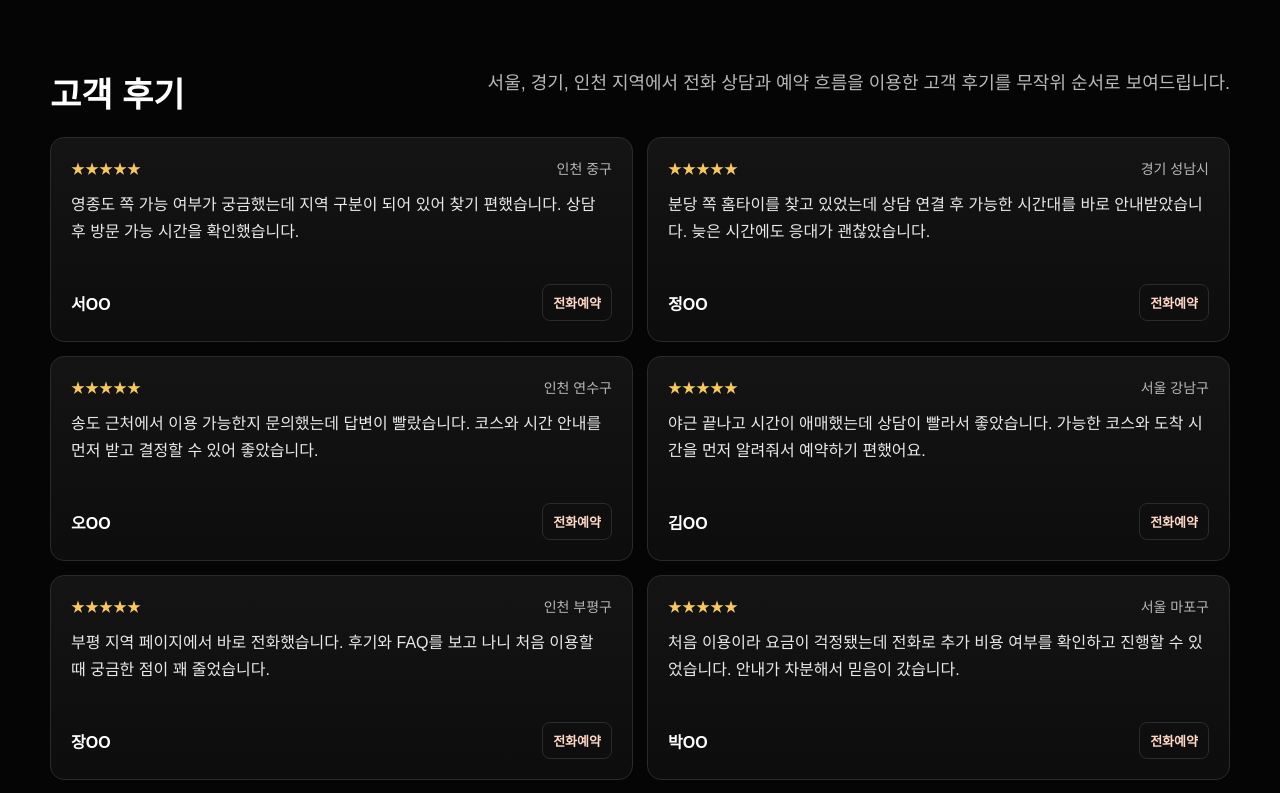
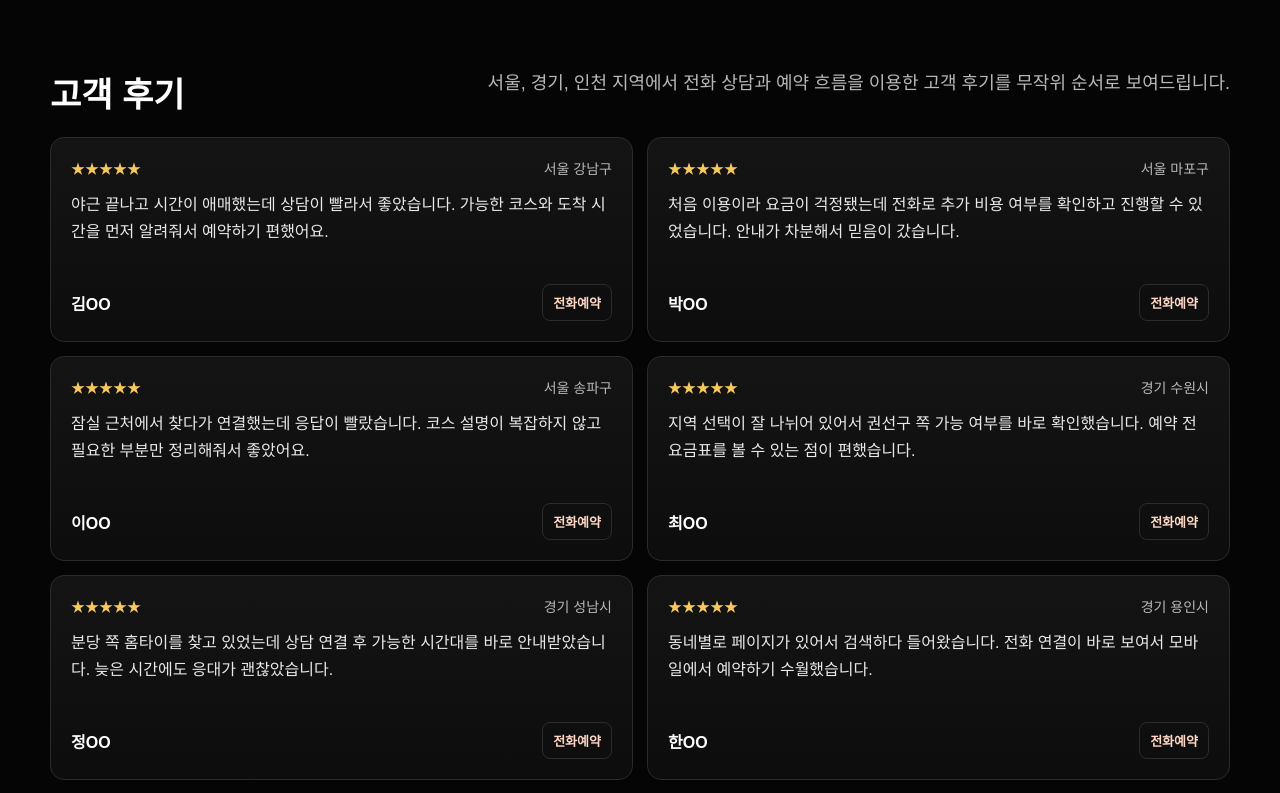
Before and after one commit to guhara1/massage2, a Next.js app: page / in a window 1280 px wide. Shown: the part 2660-3453 px from the top of the page. Built offline with nearby package versions, Linux system fonts and the light colour scheme.

Commit message:
Render reviews without client-only dependency

```diff
--- a/src/components/reviews.tsx
+++ b/src/components/reviews.tsx
@@ -1,6 +1,3 @@
-"use client";
-
-import { useMemo } from "react";
 import { site } from "@/lib/regions";
 
 const reviews = [
@@ -16,12 +13,6 @@ const reviews = [
   { area: "인천 중구", name: "서OO", text: "영종도 쪽 가능 여부가 궁금했는데 지역 구분이 되어 있어 찾기 편했습니다. 상담 후 방문 가능 시간을 확인했습니다." },
 ];
 
-function shuffleReviews() {
-  return [...reviews].sort(() => Math.random() - 0.5);
+export function Reviews() {
+  return <div className="review-grid">{reviews.map((review) => <article className="review-card" key={`${review.area}-${review.name}`}><div className="review-top"><span className="stars">★★★★★</span><span>{review.area}</span></div><p>{review.text}</p><div className="review-foot"><strong>{review.name}</strong><a href={site.tel}>전화예약</a></div></article>)}</div>;
 }
-
-export function Reviews() {
-  const items = useMemo(shuffleReviews, []);
-
-  return <div className="review-grid">{items.map((review, index) => <article className="review-card" key={`${review.area}-${review.name}-${index}`}><div className="review-top"><span className="stars">★★★★★</span><span>{review.area}</span></div><p>{review.text}</p><div className="review-foot"><strong>{review.name}</strong><a href={site.tel}>전화예약</a></div></article>)}</div>;
-}
```
